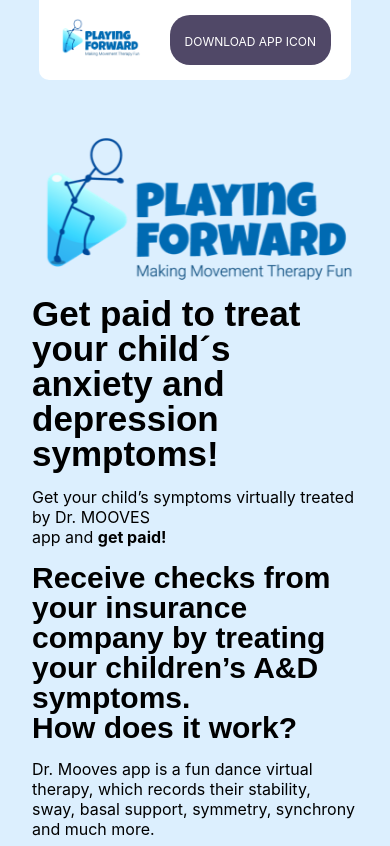
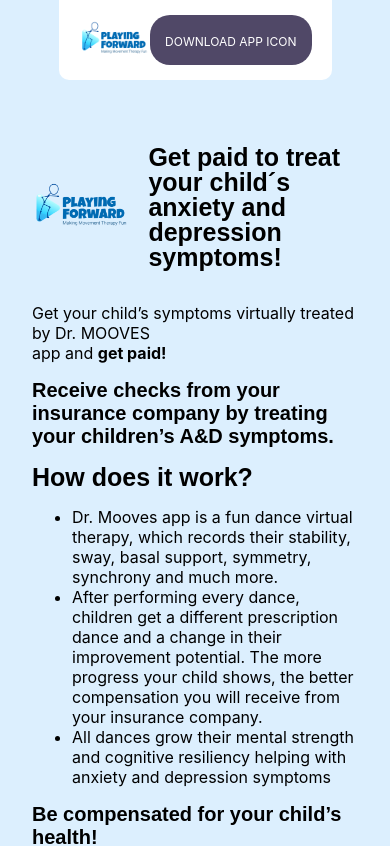
Before and after one commit to nevyl001/landing1, a Next.js app: page / in a window 390 px wide. Shown: the top 846 px of the page. Built offline with nearby package versions, Linux system fonts and the light colour scheme.

Commit message:
changes li font size

```diff
--- a/components/UI/Paragraph.module.css
+++ b/components/UI/Paragraph.module.css
@@ -12,7 +12,4 @@
 }
 
 @media (max-width: 1000px) {
-  .text {
-    font-size: 16px;
-  }
 }
--- a/components/UI/Subtitle.module.css
+++ b/components/UI/Subtitle.module.css
@@ -1,42 +1,14 @@
 .subtitle {
-  font-size: 15px;
-  margin: 0;
-  padding: 0;
+  font-family: "Work Sans", sans-serif;
+  font-size: 20px;
+  font-weight: 800;
 }
-.color_gray {
-  color: #666;
+.color_black {
+  color: black;
 }
 .color_white {
   color: white;
 }
-.color_green {
-  color: #00bf6f;
-}
 
 @media (max-width: 1080px) {
-  .title {
-    display: inline-block;
-    font-size: 30px;
-    line-height: 35px;
-    font-weight: 700;
-    color: #666;
-    letter-spacing: -0.2px;
-    margin: 10px 0;
-  }
-  .white {
-    color: white;
-  }
-
-  .size_big {
-    font-size: 35px;
-    font-weight: 700;
-  }
-  .size_medium {
-    font-size: 25px;
-    font-weight: 700;
-  }
-  .size_small {
-    font-size: 18px;
-    font-weight: 700;
-  }
 }
--- a/components/UI/Title.module.css
+++ b/components/UI/Title.module.css
@@ -1,16 +1,14 @@
 .title {
   font-family: "Work Sans", sans-serif;
-  margin: 0;
-  padding: 0;
 }
 .size_big {
-  font-size: 55px;
-  font-weight: 700;
+  font-size: 45px;
+  font-weight: 800;
 }
 .size_medium {
-  font-size: 40px;
+  font-size: 35px;
   line-height: 45px;
-  font-weight: 700;
+  font-weight: 800;
 }
 .size_small {
   font-size: 25px;
@@ -26,19 +24,4 @@
 }
 
 @media (max-width: 1080px) {
-  .size_big {
-    font-size: 40px;
-    line-height: 40px;
-    font-weight: 700;
-  }
-  .size_medium {
-    font-size: 35px;
-    line-height: 35px;
-    font-weight: 700;
-  }
-  .size_small {
-    font-size: 30px;
-    line-height: 30px;
-    font-weight: 700;
-  }
 }
--- a/pages/index.js
+++ b/pages/index.js
@@ -26,42 +26,53 @@
       <main className={styles.main}>
         <header className={styles.section_flex}>
           <div className={styles.section_1}>
+            <div className={styles.subsec_1_flex}>
               <div className={styles.logo}>
-              <Image src="/img/img1.png" alt="Logo" width={352} height={177} />
+                <Image
+                  src="/img/img1.png"
+                  alt="Logo"
+                  width={352}
+                  height={177}
+                />
               </div>
               <div className={styles.tittle}>
-              <Title size="medium" color="black">
-                Get paid to treat your child´s anxiety and depression symptoms!
+                <Title size="small" color="black">
+                  Get paid to treat your child´s anxiety and depression
+                  symptoms!
                 </Title>
+              </div>
             </div>
             <Paragraph color="black">
               Get your child’s symptoms virtually treated by Dr. MOOVES
               <br /> app and <b>get paid!</b>
             </Paragraph>
-            <Title size="small" color="black">
+            <Subtitle color="black">
               Receive checks from your insurance company by treating your
               children’s A&D symptoms.
-            </Title>
+            </Subtitle>
             <Title size="small" color="black">
               How does it work?
             </Title>
-            <Paragraph color="black">
-              Dr. Mooves app is a fun dance virtual therapy, which records their
-              stability, sway, basal support, symmetry, synchrony and much more.
-            </Paragraph>
-            <Paragraph color="black">
+            <ul>
+              <li>
+                Dr. Mooves app is a fun dance virtual therapy, which records
+                their stability, sway, basal support, symmetry, synchrony and
+                much more.
+              </li>
+              <li>
                 After performing every dance, children get a different
                 prescription dance and a change in their improvement potential.
                 The more progress your child shows, the better compensation you
                 will receive from your insurance company.
-            </Paragraph>
-            <Paragraph color="black">
+              </li>
+              <li>
                 All dances grow their mental strength and cognitive resiliency
                 helping with anxiety and depression symptoms
-            </Paragraph>
-            <Title size="small" color="black">
+              </li>
+            </ul>
+            <Subtitle color="black">
               Be compensated for your child’s health!
-            </Title>
+            </Subtitle>
           </div>
           <div className={styles.section_2}>
             <div className={styles.btn}>
@@ -71,7 +82,7 @@
             </div>
             <div className={styles.video}>
               <div>
-                <video width="80%" controls>
+                <video width="100%" controls>
                   <source src="/img/mov_bbb.mp4" type="video/mp4" />
                   Your browser does not support HTML video.
                 </video>
--- a/styles/Home.module.css
+++ b/styles/Home.module.css
@@ -9,11 +9,16 @@
   border-bottom-left-radius: 10px;
   background-color: white;
   margin: 0 auto;
-  width: 80%;
+  width: 70%;
   padding: 15px 20px;
 }
 .menu_logo {
   width: 15%;
+}
+.subsec_1_flex {
+  display: flex;
+  align-items: center;
+  column-gap: 20px;
 }
 .btn {
   color: #ffffff;
@@ -39,7 +44,7 @@
   padding: 5rem 4rem;
 }
 .section_flex {
-  column-gap: 100px;
+  column-gap: 50px;
   align-items: center;
   display: flex;
 }
@@ -58,6 +63,9 @@
   .main {
     margin: 0 auto;
     padding: 3rem 2rem;
+  }
+  .section_2 .btn {
+    margin-top: 50px;
   }
   .btn {
     padding: 15px;
```
Lines whose indentation alone changed are shown as unchanged.
